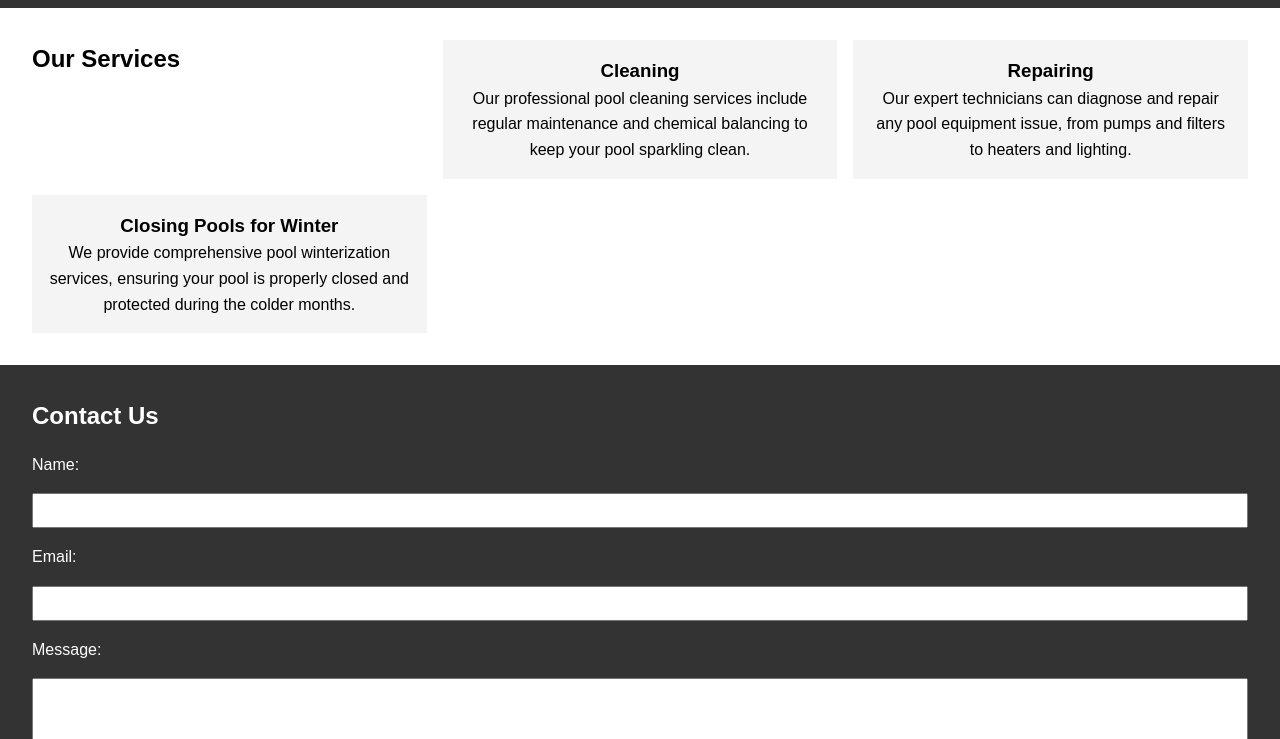
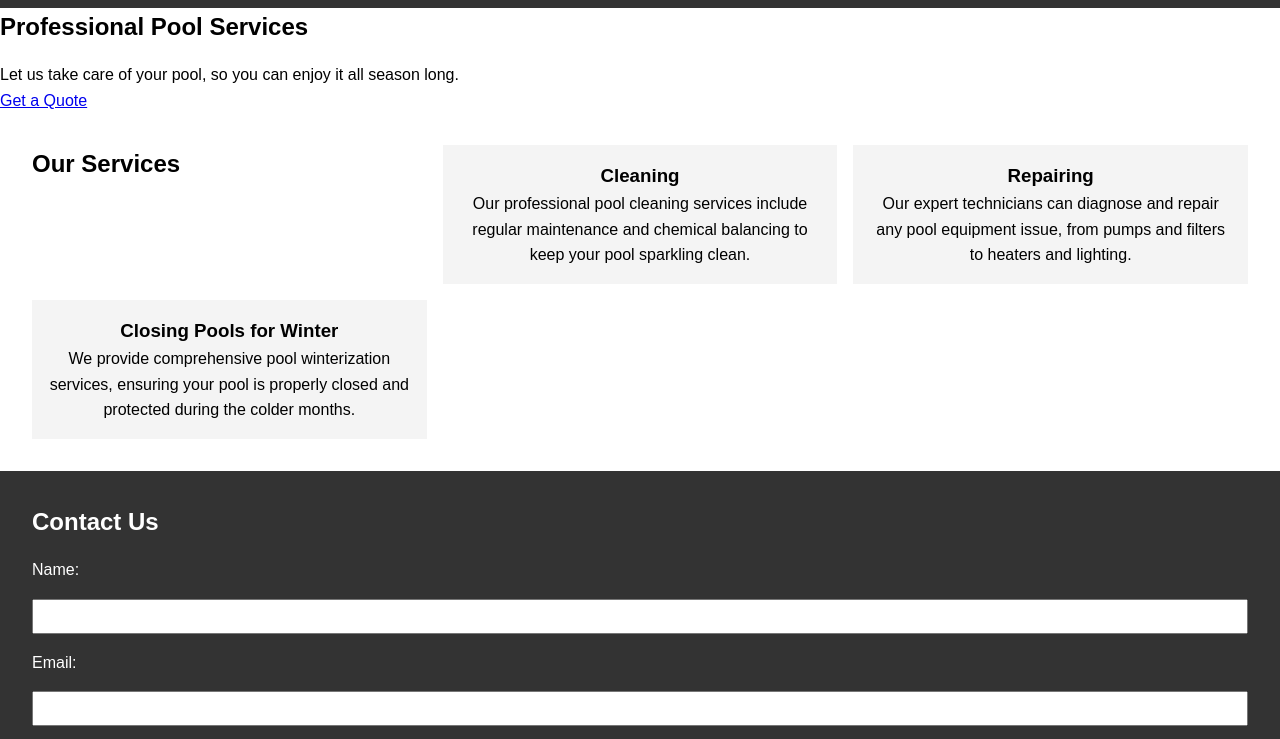
Before and after one commit to roychri/web-sample, a plain HTML site: page index.html in a window 1280 px wide. Shown: the part 117-856 px from the top of the page. Drawn offline with Linux system fonts and the light colour scheme.

Commit message:
Add hero

```diff
--- a/index.html
+++ b/index.html
@@ -15,6 +15,12 @@
         </nav>
         <h1>Pool Service Company</h1>
     </header>
+
+<div class="hero">
+    <h2>Professional Pool Services</h2>
+    <p>Let us take care of your pool, so you can enjoy it all season long.</p>
+    <a href="#contact" class="cta-button">Get a Quote</a>
+</div>
 
     <section id="services">
         <h2>Our Services</h2>
```
